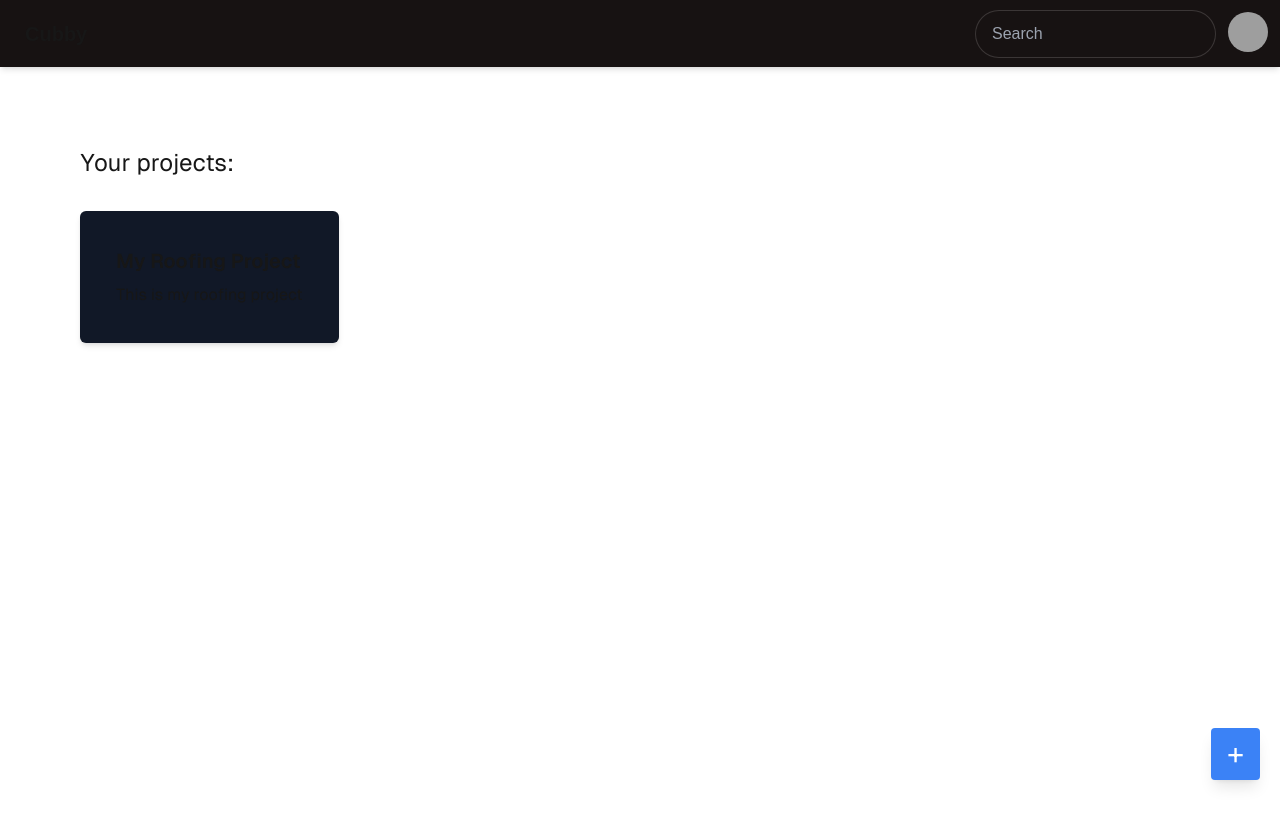
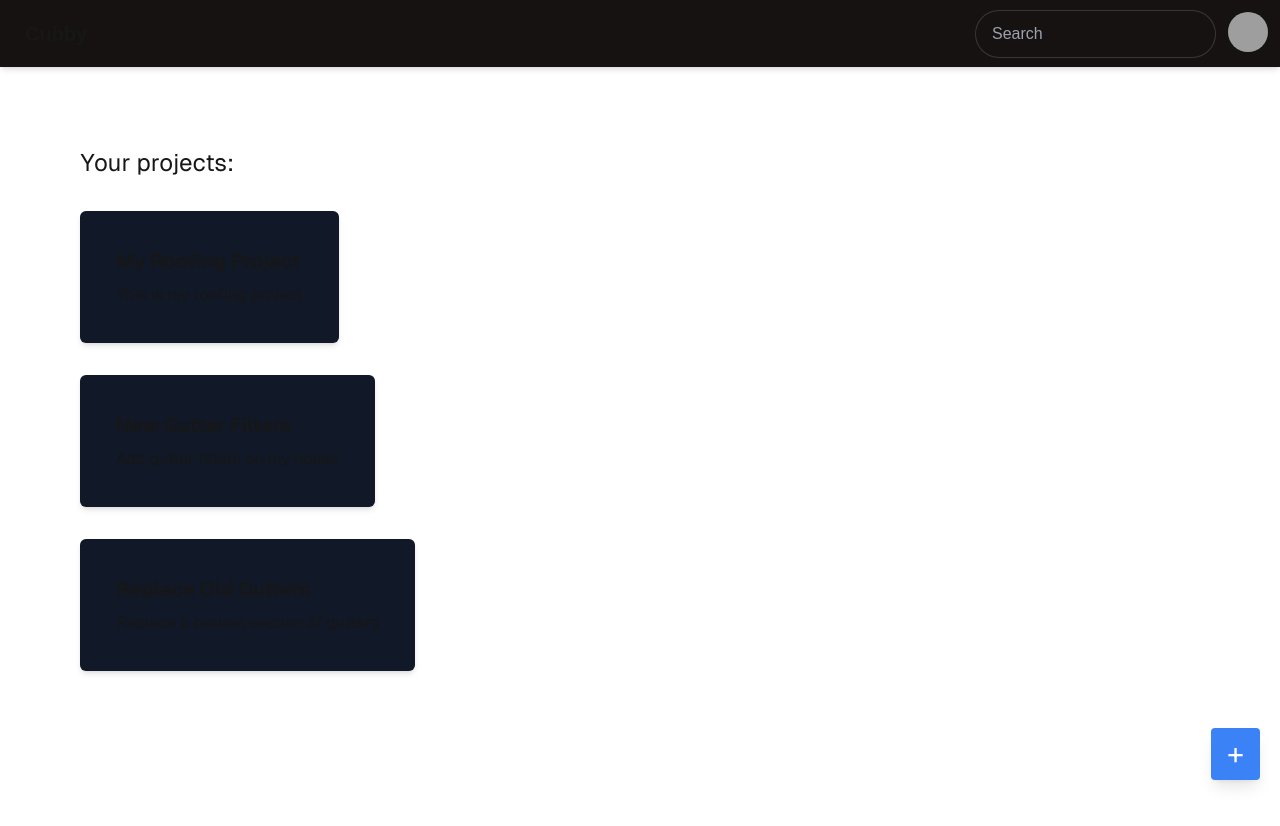
Before and after one commit to Three-Ships/home-services-hub-hackathon, a Next.js app: page / in a window 1280 px wide. Shown: the top 826 px of the page. Built offline with nearby package versions, Linux system fonts and the light colour scheme; grey boxes are pictures that could not be loaded.

Commit message:
added dummy projects

```diff
--- a/app/page.tsx
+++ b/app/page.tsx
@@ -3,6 +3,22 @@ import { useEffect, useState } from 'react';
 import ProjectTile from '@/components/ProjectTile';
 import ButtonFloat from '@/components/ButtonFloat';
 import Project from '@/app/types';
+
+const TEST_PROJECT_TOM = {
+  id: 'tom',
+  name: 'New Gutter Filters',
+  description: 'Add gutter filters on my house',
+  category: 'Gutters',
+  createdAt: new Date(),
+} as Project
+
+const TEST_PROJECT_MULTI = {
+  id: 'multi',
+  name: 'Replace Old Gutters',
+  description: 'Replace a broken section of gutters',
+  category: 'Gutters',
+  createdAt: new Date(),
+} as Project
 
 const Home = () => {
   const [projects, setProjects] = useState([]);
@@ -24,6 +40,8 @@ const Home = () => {
         {projects.map((project: Project) => (
           <ProjectTile key={project.id} project={project} />
         ))}
+        <ProjectTile project={TEST_PROJECT_TOM} />
+        <ProjectTile project={TEST_PROJECT_MULTI} />
         <ButtonFloat />
       </main>
     </div>
```
